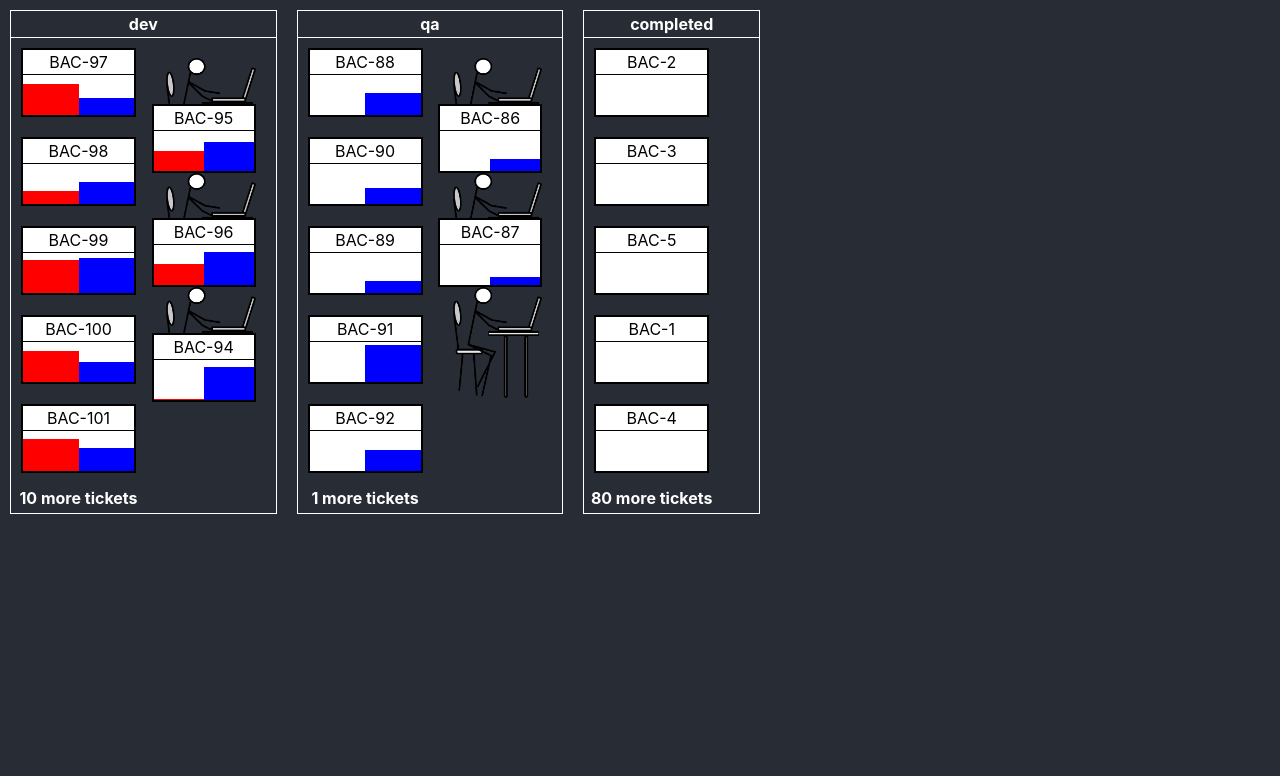
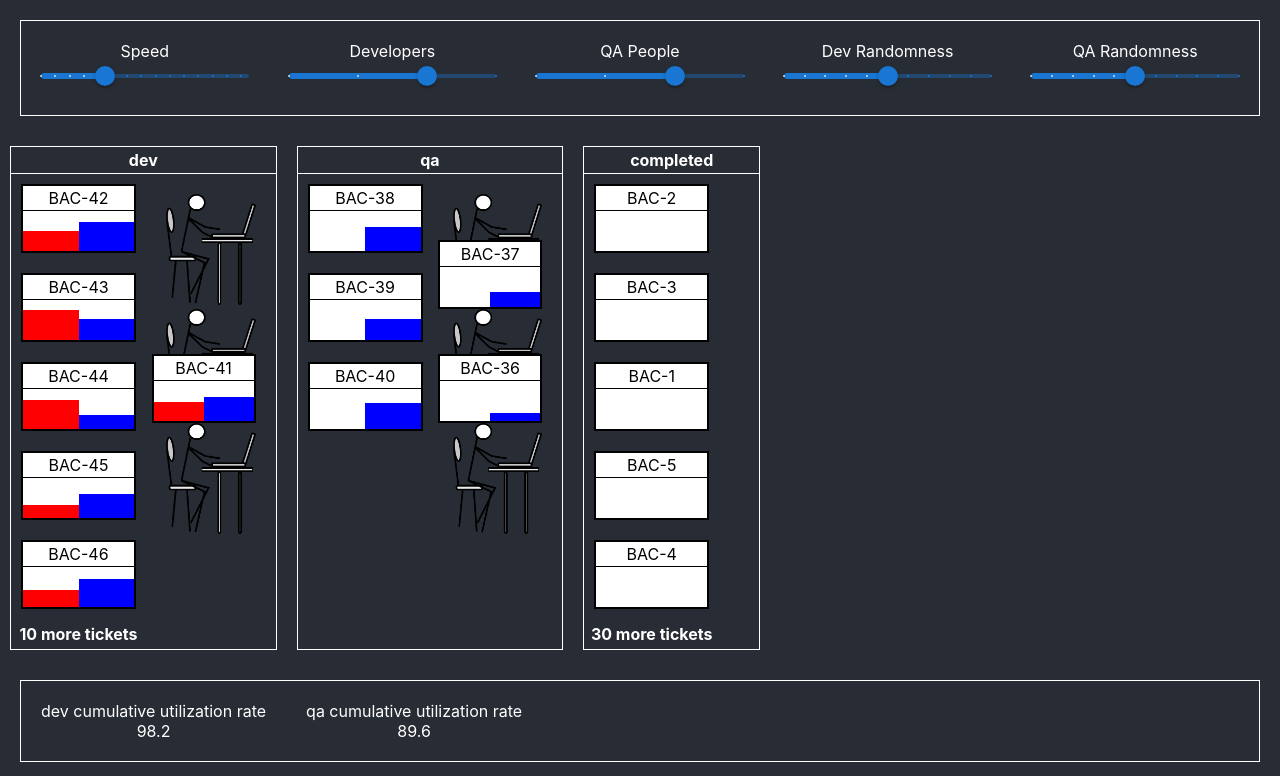
Before and after one commit to genixpro/dev-process-visualization, a React (Create React App) app: page / in a window 1280 px wide. Shown: the top 776 px of the page. Built offline with nearby package versions, Linux system fonts and the light colour scheme.

Commit message:
added in controls that can be used for tuning the simulation

```diff
--- a/package.json
+++ b/package.json
@@ -3,6 +3,9 @@
   "version": "0.1.0",
   "private": true,
   "dependencies": {
+    "@emotion/react": "^11.8.2",
+    "@emotion/styled": "^11.8.1",
+    "@mui/material": "^5.5.1",
     "@testing-library/jest-dom": "^5.16.2",
     "@testing-library/react": "^12.1.4",
     "@testing-library/user-event": "^13.5.0",
--- a/src/App.css
+++ b/src/App.css
@@ -1,7 +1,9 @@
+body {
+  background-color: #282c34;
+}
+
 .App {
-  background-color: #282c34;
   width: 100vw;
-  height: 100vh;
   text-align: center;
 }
 
@@ -123,3 +125,32 @@
 .single-ticket-completion-qa {
   background-color: blue;
 }
+
+.controls-area {
+  display: flex;
+  flex-direction: row;
+  margin: 20px;
+  border: 1px solid white;
+}
+
+.controls-area > div {
+  margin: 20px;
+}
+
+.slider-label {
+  color: white;
+}
+
+.statistics-area {
+  display: flex;
+  flex-direction: row;
+  margin: 20px;
+  border: 1px solid white;
+}
+
+.single-statistic {
+  color: white;
+  display: flex;
+  flex-direction: column;
+  margin: 20px;
+}
--- a/src/App.js
+++ b/src/App.js
@@ -1,8 +1,8 @@
 import stickProgrammer from './stick-programmer.png';
 import './App.css';
 import React from "react";
-
-const frameRate = 25;
+import Slider from '@mui/material/Slider';
+import Box from '@mui/material/Box';
 
 function renderTicket(params) {
  return <div className={"ticket"} key={params.number}>
@@ -20,8 +20,9 @@ function renderTicket(params) {
                                   })}
                              />
                         </div>
-                 })
-             }
+                 }
+             )
+         }
      </div>
  </div>
 }
@@ -77,6 +78,12 @@ function renderWorkCenter(params, workCenterIndex) {
 
 
 
+function renderWorkCenterStatistics(params, workCenterIndex) {
+    return <div className={"single-statistic"} key={workCenterIndex}>
+        <span>{params.name} cumulative utilization rate</span>
+        <span>{(100 * params.utilizedFrames / params.totalFrames).toFixed(1)}</span>
+    </div>
+}
 
 
 
@@ -86,8 +93,34 @@ class App extends React.Component{
         workCenters: []
     };
 
+    defaultConfiguration = {
+        framerate: 10,
+        devs: 3,
+        qa: 3,
+        dev_randomness: 50,
+        qa_randomness: 50
+    }
+
     componentDidMount() {
+        this.resetConfiguration(this.defaultConfiguration)
+    }
+
+    resetConfiguration(config) {
+        let devWorkers = [];
+        for (let num = 0; num < config.devs; num += 1) {
+            devWorkers.push({
+                ticket: null,
+            });
+        }
+        let qaWorkers = [];
+        for (let num = 0; num < config.qa; num += 1) {
+            qaWorkers.push({
+                ticket: null,
+            });
+        }
+
         this.setState({
+            config,
             newTicketNumber: 0,
             workCenters: [
                 {
@@ -96,17 +129,9 @@ class App extends React.Component{
                     speed: 20,
                     createNew: true,
                     queuedTickets: [],
-                    workers: [
-                        {
-                            ticket: null,
-                        },
-                        {
-                            ticket: null
-                        },
-                        {
-                            ticket: null
-                        }
-                    ]
+                    workers: devWorkers,
+                    utilizedFrames: 1,
+                    totalFrames: 1
                 },
                 {
                     name: "qa",
@@ -114,17 +139,9 @@ class App extends React.Component{
                     speed: 20,
                     createNew: false,
                     queuedTickets: [],
-                    workers: [
-                        {
-                            ticket: null,
-                        },
-                        {
-                            ticket: null,
-                        },
-                        {
-                            ticket: null,
-                        }
-                    ]
+                    workers: qaWorkers,
+                    utilizedFrames: 1,
+                    totalFrames: 1
                 },
                 {
                     name: "completed",
@@ -132,19 +149,39 @@ class App extends React.Component{
                     speed: 0,
                     createNew: false,
                     queuedTickets: [],
-                    workers: []
+                    workers: [],
+                    utilizedFrames: 1,
+                    totalFrames: 1
                 }
             ]
         });
 
+        this.setFrameRate(this.state.frameRate ?? this.defaultConfiguration.framerate);
+    }
 
-        setInterval(() =>
+    changeConfiguration(newVals) {
+        const config = this.state.config;
+        Object.keys(newVals).forEach(key =>
+        {
+            config[key] = newVals[key];
+        });
+        this.resetConfiguration(config);
+    }
+
+    setFrameRate(frameRate) {
+        this.setState({
+            frameRate: frameRate
+        })
+
+        if (this.handler) {
+            clearInterval(this.handler);
+        }
+
+        this.handler = setInterval(() =>
         {
             this.doSimulationStep();
         }, Math.round(1000.0 / frameRate))
     }
-
-
 
     doSimulationStep() {
         const newState = {
@@ -160,8 +197,11 @@ class App extends React.Component{
 
         newState.workCenters = newState.workCenters.map((workCenter) => {
             const queuedTickets = workCenter.queuedTickets;
+            let utilizedFrames = workCenter.utilizedFrames;
+            let totalFrames = workCenter.totalFrames;
 
             const workers = workCenter.workers.map((worker) => {
+                totalFrames += 1;
                 if (worker.ticket) {
                     const newTicket = {
                         ...worker.ticket,
@@ -175,11 +215,13 @@ class App extends React.Component{
                         if (workCenter.next) {
                             transitioningTickets[workCenter.next].push(newTicket);
                         }
+                        utilizedFrames += 1;
                         return {
                             ...worker,
                             ticket: null,
                         }
                     } else {
+                        utilizedFrames += 1;
                         return {
                             ...worker,
                             ticket: newTicket,
@@ -188,6 +230,7 @@ class App extends React.Component{
                 } else {
                     if (queuedTickets.length > 0) {
                         const newTicket = queuedTickets.shift();
+                        utilizedFrames += 1;
                         return {
                             ...worker,
                             ticket: newTicket
@@ -205,6 +248,8 @@ class App extends React.Component{
                 ...workCenter,
                 queuedTickets,
                 workers,
+                utilizedFrames,
+                totalFrames,
             }
         });
 
@@ -229,8 +274,8 @@ class App extends React.Component{
                         {
                             number: `BAC-${newState.newTicketNumber}`,
                             completion: {
-                                dev: Math.round(Math.random() * 80),
-                                qa: Math.round(Math.random() * 80)
+                                dev: Math.round(50 + ((Math.random() - 0.5) * this.state.config["dev_randomness"])),
+                                qa: Math.round(50 + ((Math.random() - 0.5) * this.state.config["qa_randomness"]))
                             },
                         });
                 }
@@ -249,6 +294,65 @@ class App extends React.Component{
     render() {
     return (
         <div className="App">
+
+            <div className={"controls-area"}>
+                <Box width={300}>
+                    <span className={"slider-label"}>Speed</span>
+                    <Slider
+                        marks
+                        min={1}
+                        step={2}
+                        max={30}
+                        defaultValue={this.defaultConfiguration.framerate}
+                        aria-label="Speed" onChange={(evt) => this.setFrameRate(evt.target.value)}
+                    />
+                </Box>
+                <Box width={300}>
+                    <span className={"slider-label"}>Developers</span>
+                    <Slider
+                        marks
+                        min={1}
+                        step={1}
+                        max={4}
+                        defaultValue={this.defaultConfiguration.devs}
+                        aria-label="Developers" onChange={(evt) => this.changeConfiguration({devs: evt.target.value})}
+                    />
+                </Box>
+                <Box width={300}>
+                    <span className={"slider-label"}>QA People</span>
+                    <Slider
+                        marks
+                        min={1}
+                        step={1}
+                        max={4}
+                        defaultValue={this.defaultConfiguration.qa}
+                        aria-label="QA People" onChange={(evt) => this.changeConfiguration({qa: evt.target.value})}
+                    />
+                </Box>
+                <Box width={300}>
+                    <span className={"slider-label"}>Dev Randomness</span>
+                    <Slider
+                        marks
+                        min={0}
+                        step={10}
+                        max={100}
+                        defaultValue={this.defaultConfiguration.dev_randomness}
+                        aria-label="Randomness" onChange={(evt) => this.changeConfiguration({dev_randomness: evt.target.value})}
+                    />
+                </Box>
+                <Box width={300}>
+                    <span className={"slider-label"}>QA Randomness</span>
+                    <Slider
+                        marks
+                        min={0}
+                        step={10}
+                        max={100}
+                        defaultValue={this.defaultConfiguration.qa_randomness}
+                        aria-label="Randomness" onChange={(evt) => this.changeConfiguration({qa_randomness: evt.target.value})}
+                    />
+                </Box>
+            </div>
+
             <div className={"work-centers-area"}>
                 {
                     this.state.workCenters.map((workCenter, workCenterIndex) => {
@@ -256,6 +360,18 @@ class App extends React.Component{
                     })
                 }
             </div>
+
+            <div className={"statistics-area"}>
+                    {
+                        this.state.workCenters.map((workCenter, workCenterIndex) => {
+                            if (!workCenter.speed) {
+                                return null;
+                            }
+
+                            return renderWorkCenterStatistics(workCenter, workCenterIndex);
+                        })
+                    }
+            </div>
         </div>
     );
   }
```
Also changed, not shown: 1 other file (tests, documents, lock files or other folders).
